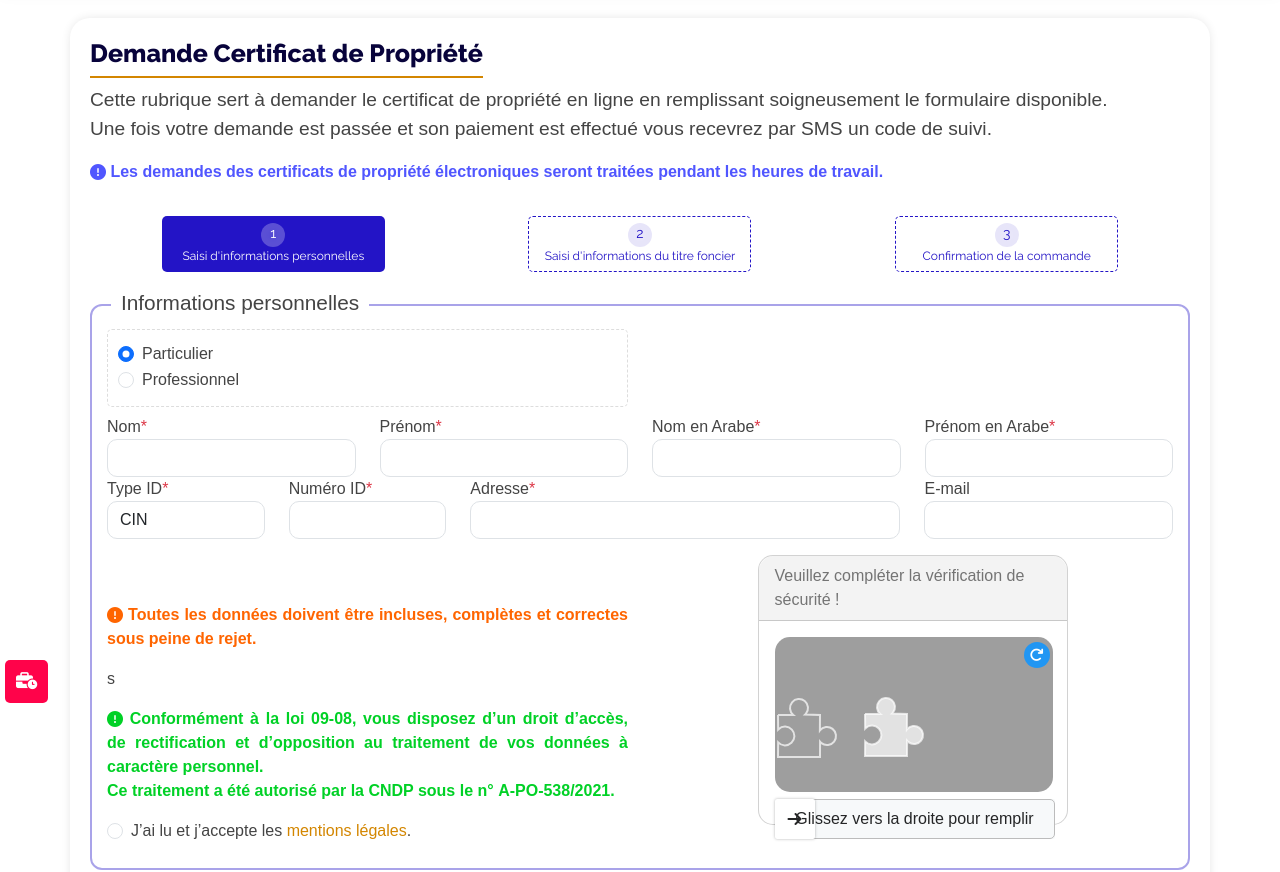
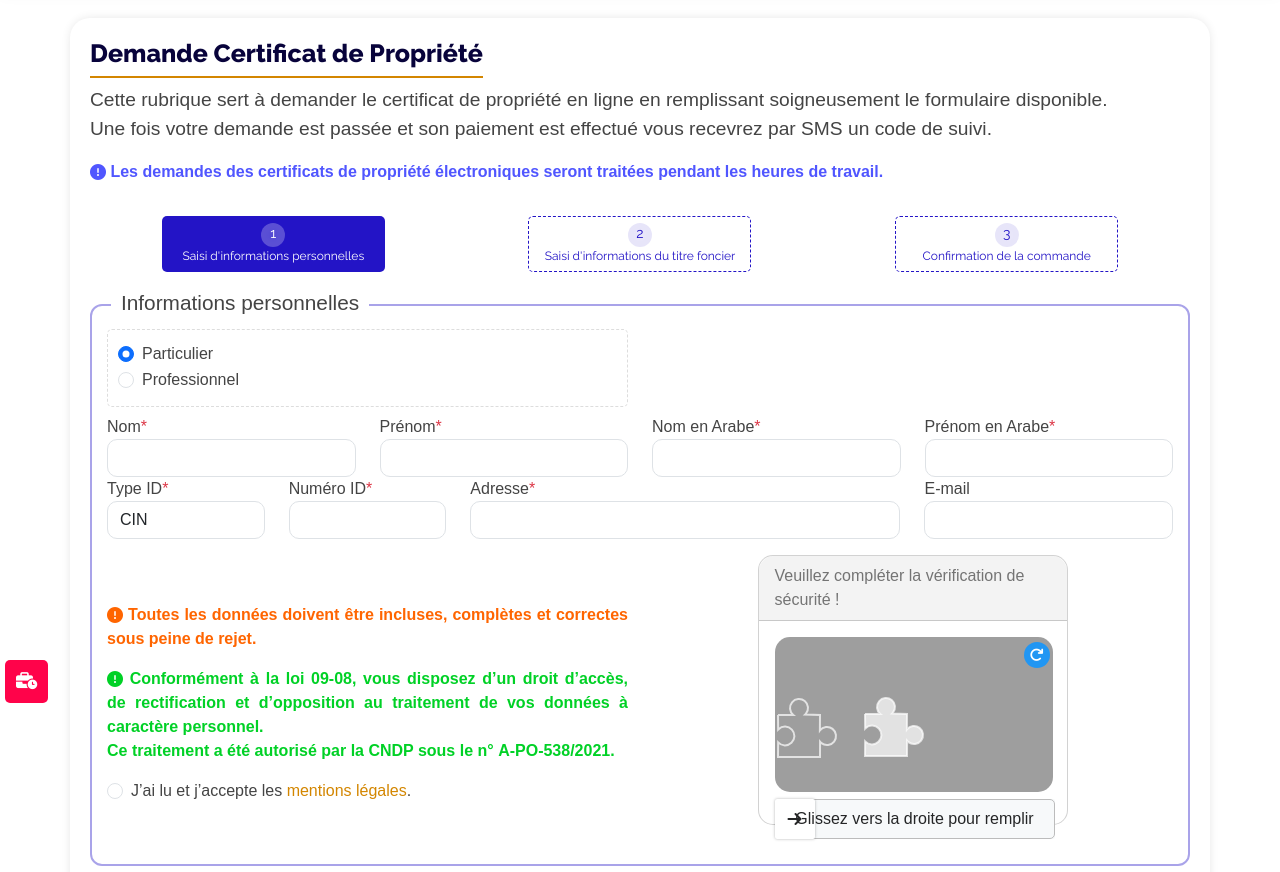
Before and after one commit to Ayoub-Abel/ancfcc_prototype_v1, a plain HTML site: page demande_certificat.html in a window 1280 px wide. Shown: the part 82-954 px from the top of the page. Drawn offline with Linux system fonts and the light colour scheme; a web font is replaced by a local one.

Commit message:
improve validation feedback and clean up HTML structure for better readability

```diff
--- a/assets/js/validation.js
+++ b/assets/js/validation.js
@@ -682,7 +682,7 @@ document.addEventListener('DOMContentLoaded', () => {
                 document.querySelector('.slidercaptcha').style.boxShadow = 'none';
                 document.querySelector('.sliderContainer').style.pointerEvents = 'none';
                 document.querySelector('.sliderContainer').style.opacity = '0.5';
-
+                showNotification(`Vous avez confirmé que vous n'êtes pas un robot`, 'success');
                 captchaConfirmed = true;
                 captcha.reset();
             }, 500);
--- a/demande_certificat.html
+++ b/demande_certificat.html
@@ -231,12 +231,17 @@
                     <input type="text" name="email" id="email" class="form-control inputs-email">
                   </div>
                   <div class="col-md-6 form-group mt-5">
-                    <p class="warnings"><i class="fa-solid fa-circle-exclamation"></i> Toutes les données doivent être incluses, complètes et correctes sous peine de rejet.</p>s
-                     <p class="infos"><i class="fa-solid fa-circle-exclamation"></i> Conformément à la loi 09-08, vous disposez d’un droit d’accès, de rectification et d’opposition au traitement de vos données à caractère personnel.
-                      <br>Ce traitement a été autorisé par la CNDP sous le n° <b>A-PO-538/2021</b>.</p>
+                    <p class="warnings"><i class="fa-solid fa-circle-exclamation"></i> Toutes les données doivent être
+                      incluses, complètes et correctes sous peine de rejet.</p>
+                    <p class="infos"><i class="fa-solid fa-circle-exclamation"></i> Conformément à la loi 09-08, vous
+                      disposez d’un droit d’accès, de rectification et d’opposition au traitement de vos données à
+                      caractère personnel.
+                      <br>Ce traitement a été autorisé par la CNDP sous le n° <b>A-PO-538/2021</b>.
+                    </p>
 
                     <div class="form-check">
-                        <input class="form-check-input" type="checkbox" id="legal-mentions" name="legal-mentions" required>
+                      <input class="form-check-input" type="checkbox" id="legal-mentions" name="legal-mentions"
+                        required>
                       <label class="form-check-label" for="legal-mentions">
                         J’ai lu et j’accepte les <a href="#">mentions légales</a>.
                       </label>
```
Lines whose indentation alone changed are shown as unchanged.
